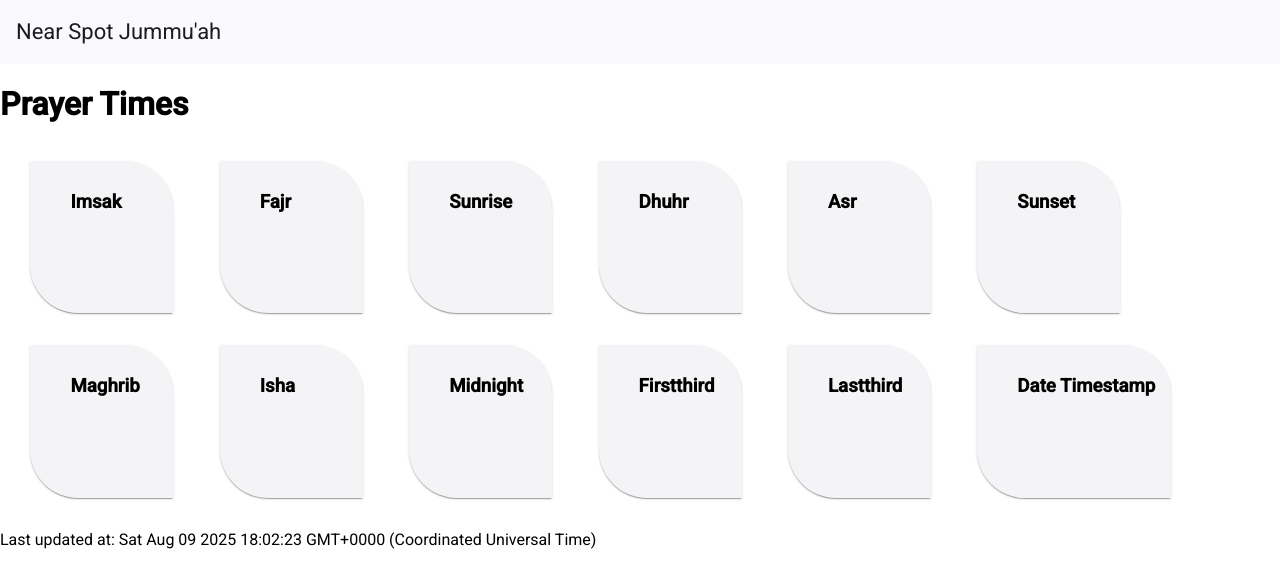
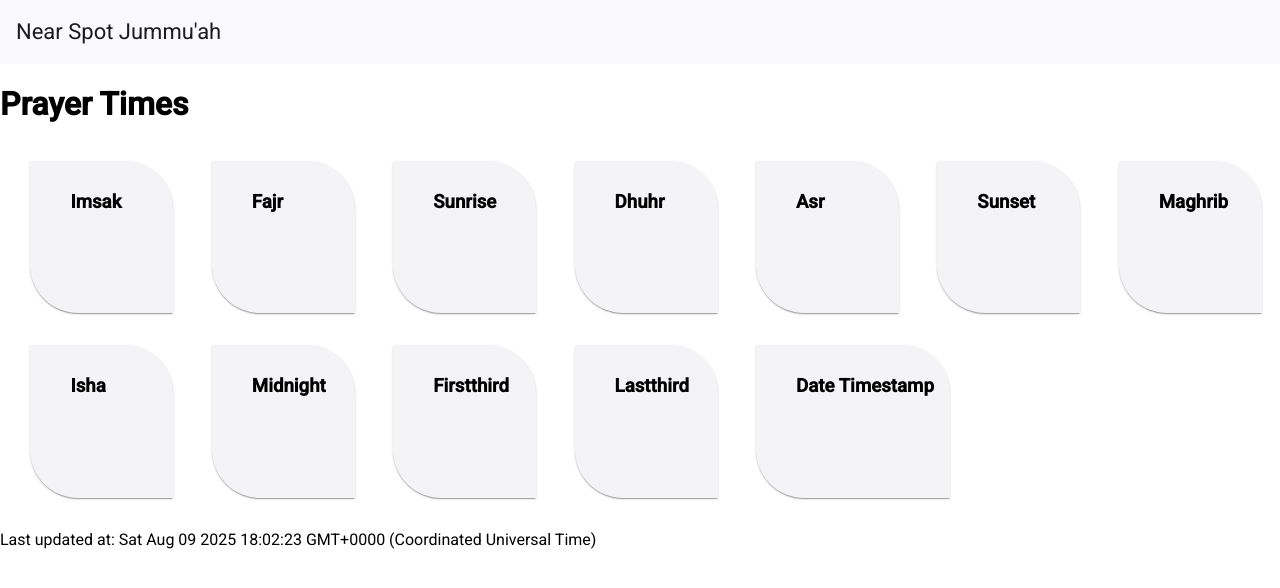
Before and after one commit to m77akd/striveBoard, an Angular app: page /prayer-times-component in a window 1280 px wide. Shown: the top 588 px of the page. Built offline with nearby package versions, Linux system fonts and the light colour scheme; no server answers.

Commit message:
fine tune css

```diff
--- a/src/app/prayer-times/prayer-times.component.scss
+++ b/src/app/prayer-times/prayer-times.component.scss
@@ -1,5 +1,5 @@
 .card-times {
-    margin: 1rem 1rem 1rem 1.9rem;
+    margin: 1rem 0.5rem 1rem 1.9rem;
     box-shadow: 0;
     border-radius: 0 3em 0 3em;
     padding: 0em 0 0 1.5em;
```
